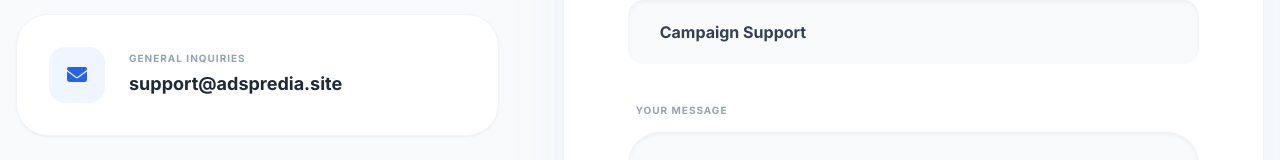
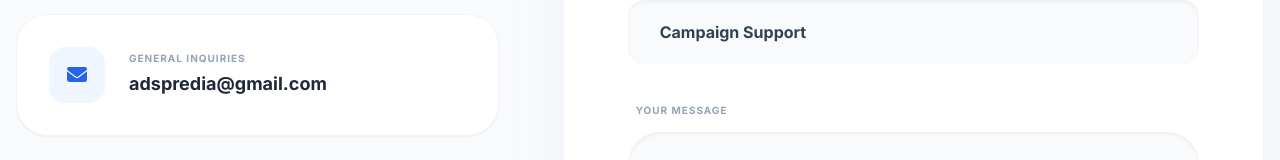
Before and after one commit to itstudiofficial/game, a React (Vite) app: page / in a window 1280 px wide. Both pictures are taken after a click on the button "Contact Us". Shown: the part 313-473 px from the top of the page. Built offline with nearby package versions, Linux system fonts and the light colour scheme; no server answers; the database is empty.

Commit message:
fix: Update contact email address
Changes the support email address on the contact page from `support@adspredia.site` to `adspredia@gmail.com` to reflect the current operational email.

```diff
--- a/pages/Contact.tsx
+++ b/pages/Contact.tsx
@@ -29,7 +29,7 @@
               </div>
               <div>
                 <p className="text-[10px] font-black text-slate-400 uppercase tracking-widest mb-1">General Inquiries</p>
-                <p className="text-lg font-black text-slate-800">support@adspredia.site</p>
+                <p className="text-lg font-black text-slate-800">adspredia@gmail.com</p>
               </div>
             </div>
             <div className="flex items-center gap-6 p-8 bg-white rounded-[2rem] border border-slate-100 shadow-sm hover:border-indigo-200 transition-all group">
```
